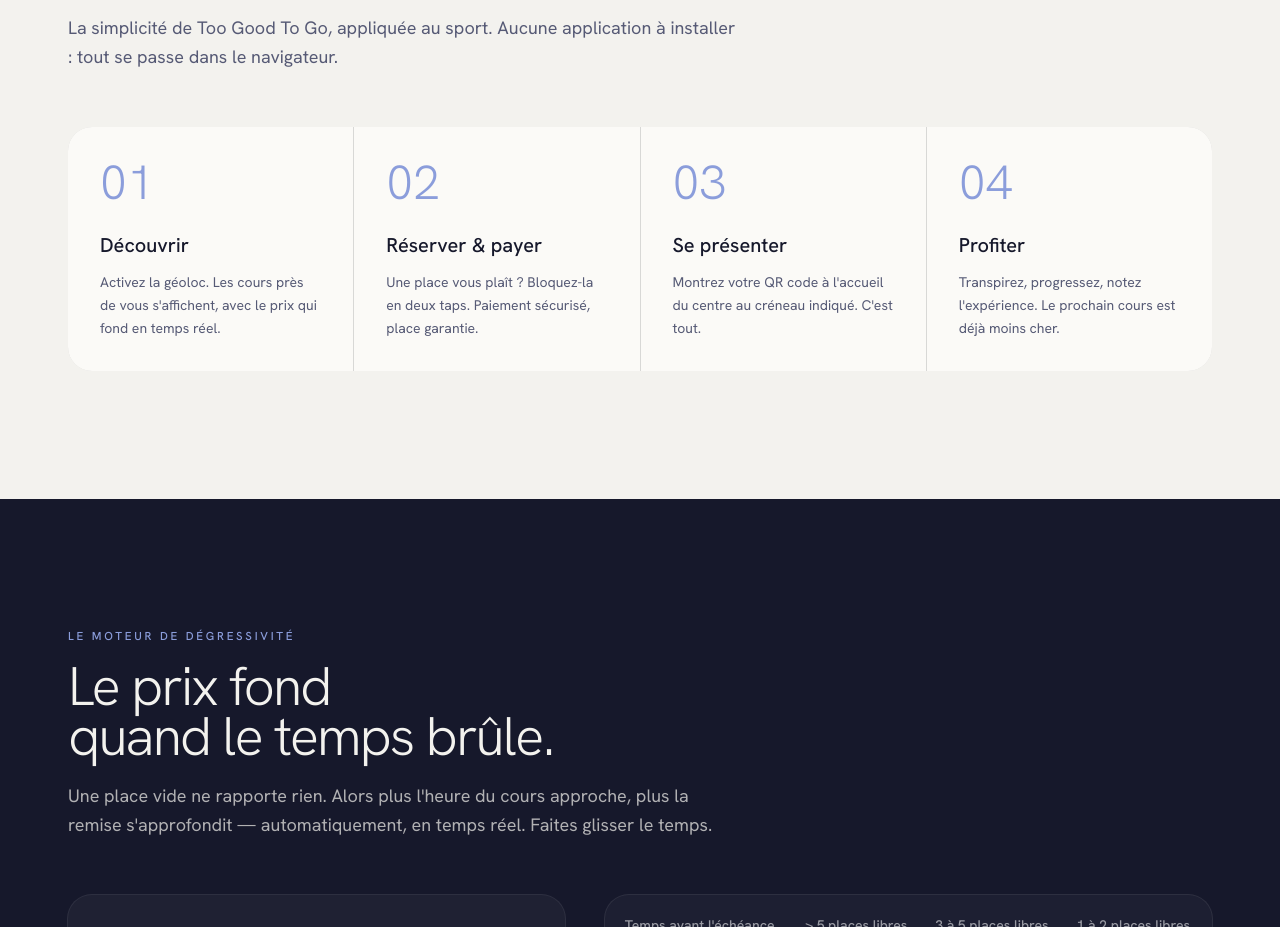
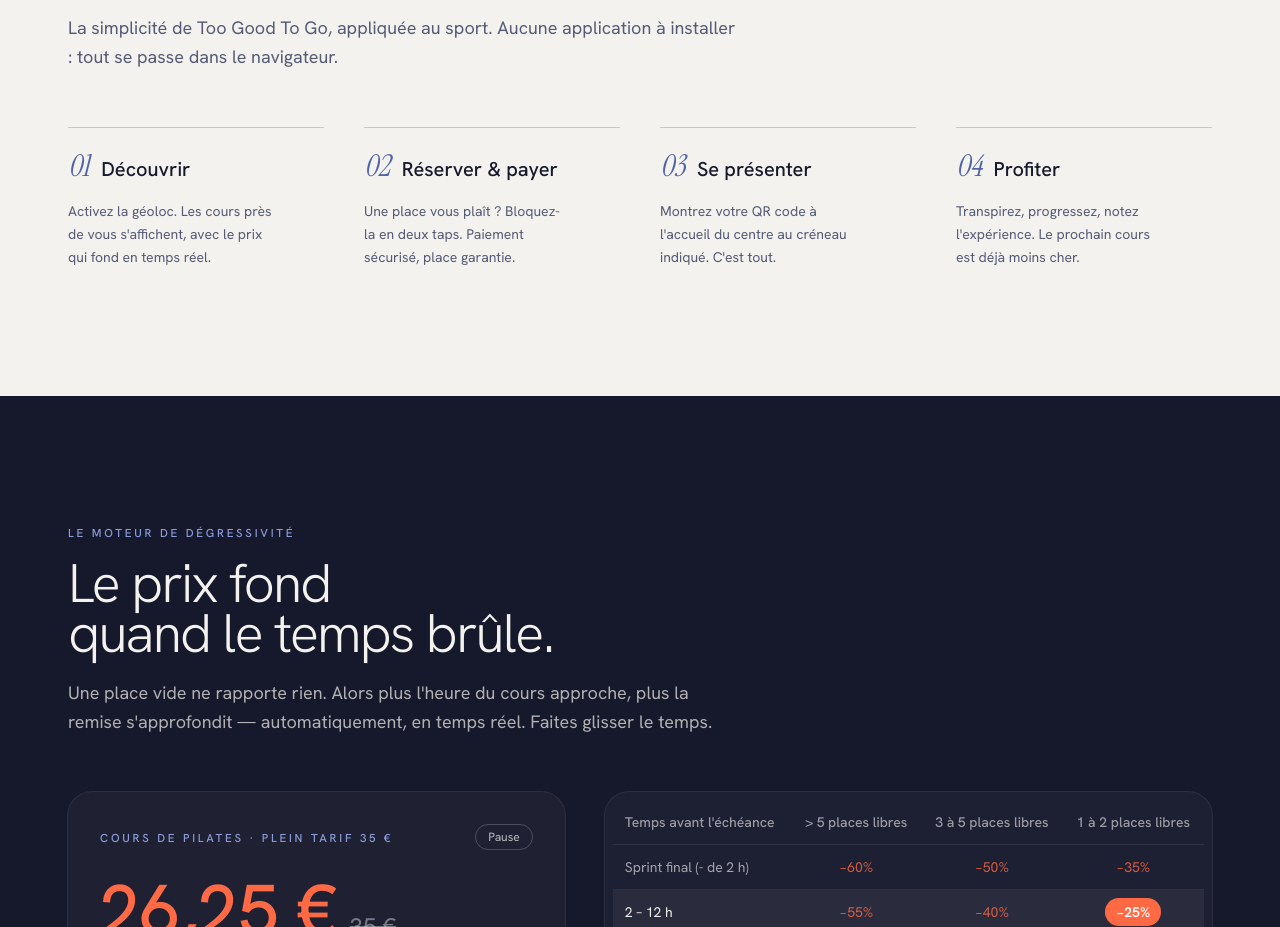
Before and after one commit to alexandre-zenou/freeflo, a Next.js app: page / in a window 1280 px wide. Shown: the part 1310-2237 px from the top of the page. Built offline with nearby package versions, Linux system fonts and the light colour scheme.

Commit message:
style(design): FINDING-003 — de-template 01-04 steps: editorial hairline columns with serif numerals instead of boxed card grid

```diff
--- a/src/components/sections/how-it-works.tsx
+++ b/src/components/sections/how-it-works.tsx
@@ -11,14 +11,14 @@ export function HowItWorks() {
         intro="La simplicité de Too Good To Go, appliquée au sport. Aucune application à installer : tout se passe dans le navigateur."
       />
 
-      <Reveal stagger={0.12} className="mt-14 grid gap-px overflow-hidden rounded-3xl bg-line sm:grid-cols-2 lg:grid-cols-4">
+      <Reveal stagger={0.12} className="mt-14 grid gap-x-10 gap-y-12 sm:grid-cols-2 lg:grid-cols-4">
         {steps.map((s) => (
-          <div key={s.n} className="group bg-paper p-8 transition-colors hover:bg-peri-tint/40">
-            <span className="font-display text-5xl font-light text-peri transition-colors group-hover:text-peri-deep">
-              {s.n}
-            </span>
-            <h3 className="mt-6 text-xl font-medium text-ink">{s.title}</h3>
-            <p className="mt-3 text-sm leading-relaxed text-ink-soft">{s.text}</p>
+          <div key={s.n} className="border-t border-ink/20 pt-5">
+            <div className="flex items-baseline gap-3">
+              <span className="serif-em text-3xl text-peri-deep">{s.n}</span>
+              <h3 className="text-xl font-medium text-ink">{s.title}</h3>
+            </div>
+            <p className="mt-4 max-w-[26ch] text-sm leading-relaxed text-ink-soft">{s.text}</p>
           </div>
         ))}
       </Reveal>
```
